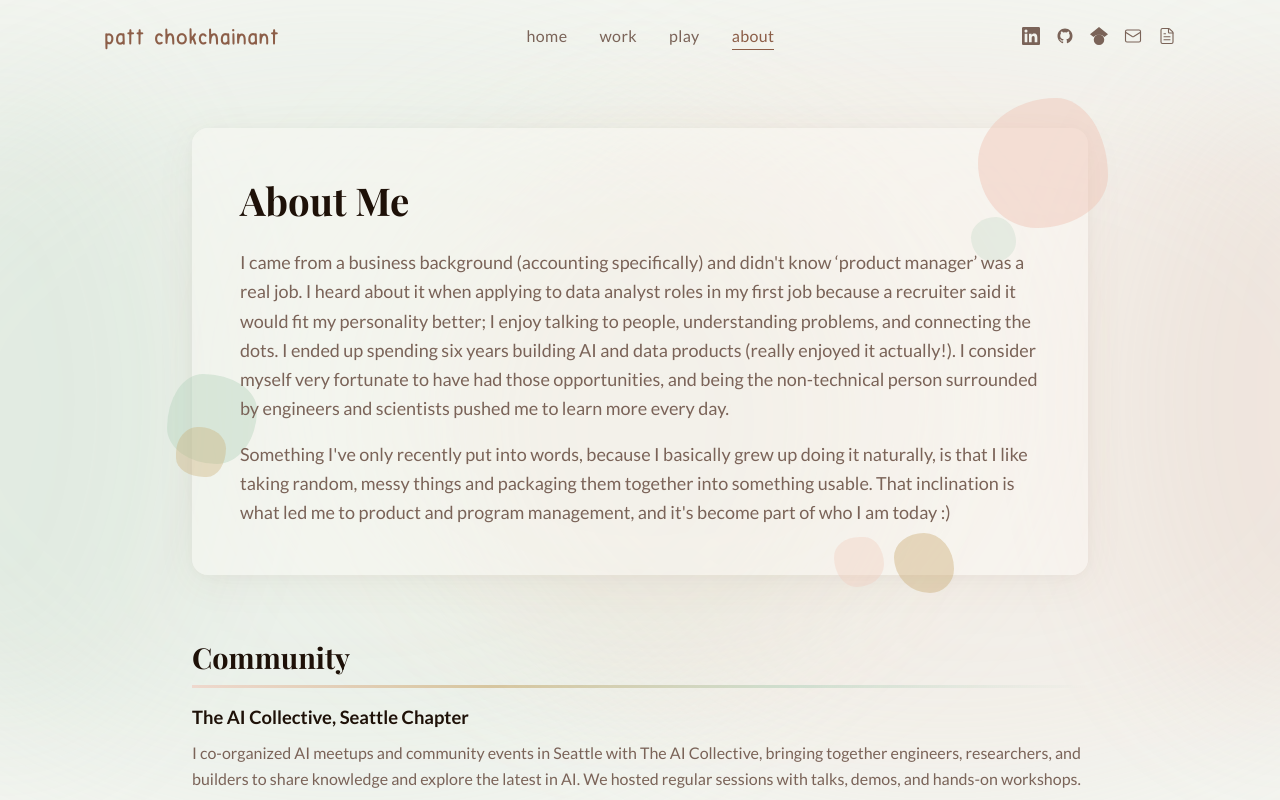
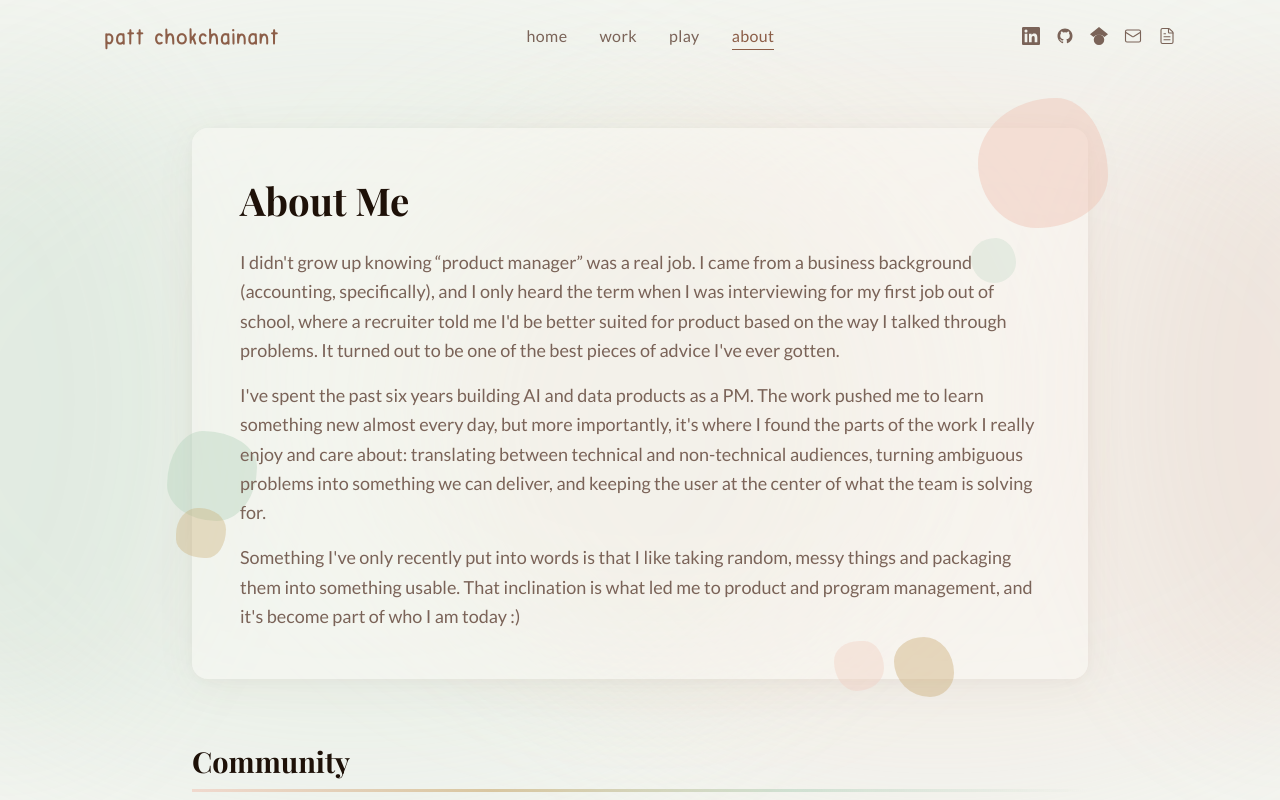
Before and after one commit to pattchok/portfolio, a Next.js app: page /about in a window 1280 px wide. Shown: the top 800 px of the page. Built offline with nearby package versions, Linux system fonts and the light colour scheme; a web font is replaced by a local one.

Commit message:
update about me

```diff
--- a/components/AboutMeCard.tsx
+++ b/components/AboutMeCard.tsx
@@ -14,20 +14,25 @@ const blobData = [
 
 const paragraphs = [
   <>
-    I came from a business background (accounting specifically) and didn&apos;t know
-    &lsquo;product manager&rsquo; was a real job. I heard about it when applying to data
-    analyst roles in my first job because a recruiter said it would fit my personality
-    better; I enjoy talking to people, understanding problems, and connecting the dots.
-    I ended up spending six years building AI and data products (really enjoyed it
-    actually!). I consider myself very fortunate to have had those opportunities, and
-    being the non-technical person surrounded by engineers and scientists pushed me to
-    learn more every day.
+    I didn&apos;t grow up knowing &ldquo;product manager&rdquo; was a real job. I came
+    from a business background (accounting, specifically), and I only heard the term
+    when I was interviewing for my first job out of school, where a recruiter told me
+    I&apos;d be better suited for product based on the way I talked through problems.
+    It turned out to be one of the best pieces of advice I&apos;ve ever gotten.
   </>,
   <>
-    Something I&apos;ve only recently put into words, because I basically grew up
-    doing it naturally, is that I like taking random, messy things and packaging them
-    together into something usable. That inclination is what led me to product
-    and program management, and it&apos;s become part of who I am today :)
+    I&apos;ve spent the past six years building AI and data products as a PM. The work
+    pushed me to learn something new almost every day, but more importantly, it&apos;s
+    where I found the parts of the work I really enjoy and care about: translating
+    between technical and non-technical audiences, turning ambiguous problems into
+    something we can deliver, and keeping the user at the center of what the team is
+    solving for.
+  </>,
+  <>
+    Something I&apos;ve only recently put into words is that I like taking random,
+    messy things and packaging them into something usable. That inclination is what
+    led me to product and program management, and it&apos;s become part of who I am
+    today :)
   </>,
 ];
 
```
